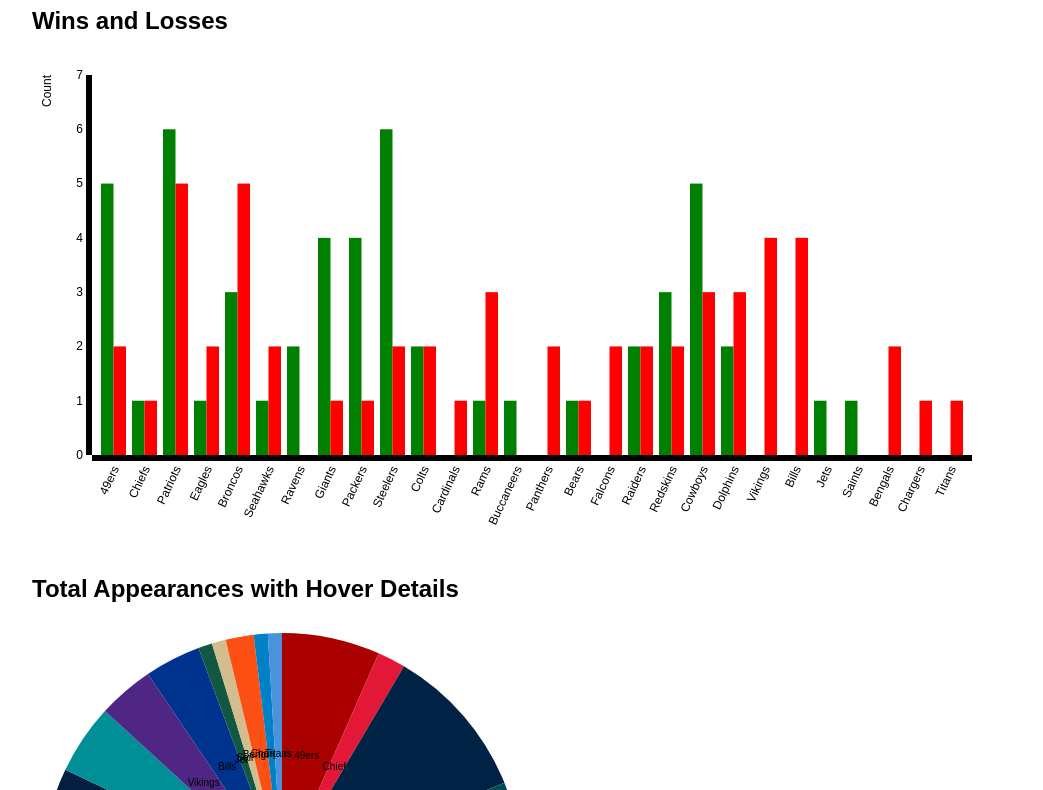
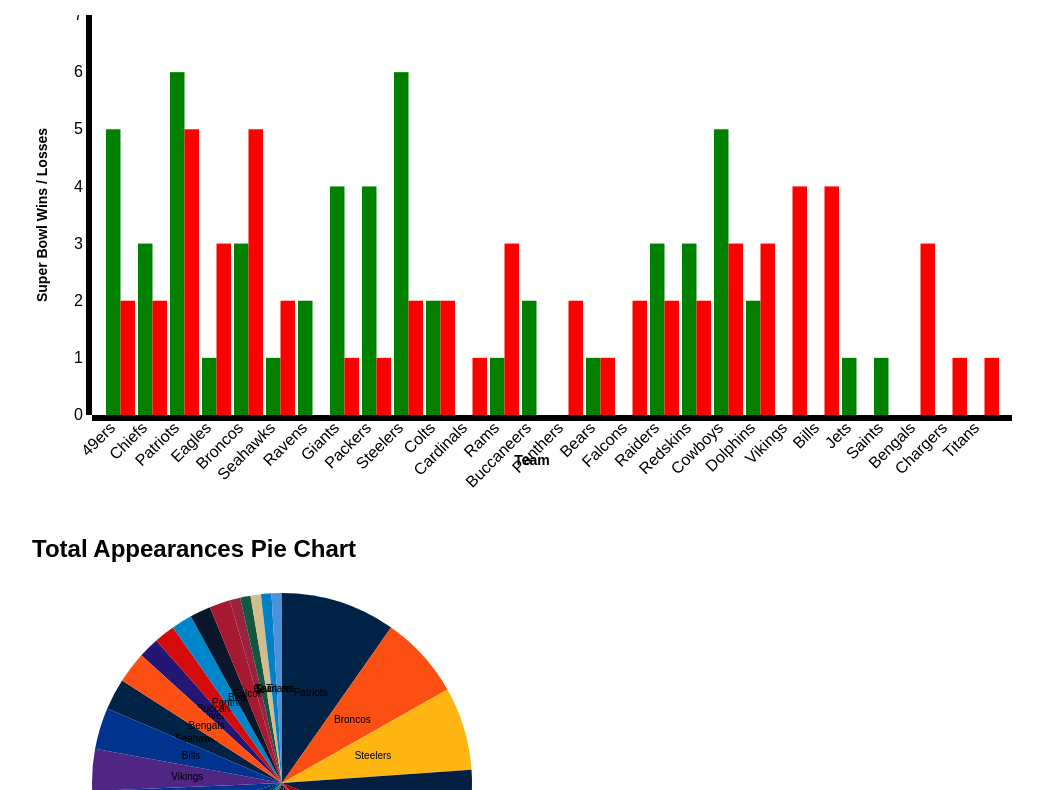
Before and after one commit to greardon42/FinalProject, a plain HTML site: page index.html in a window 1280 px wide. Shown: the part 131-921 px from the top of the page, without its empty margins (8-1051 px from the left). Drawn offline with nearby package versions, Linux system fonts and the light colour scheme.

Commit message:
Update index.html

```diff
--- a/index.html
+++ b/index.html
@@ -1,26 +1,16 @@
-\<html lang="en">
+<html lang="en">
 <head>
   <meta charset="UTF-8">
-  <title>Super Bowl Wins, Losses, and Appearances</title>
+  <title>Super Bowl Visualization</title>
   <script src="https://d3js.org/d3.v3.min.js"></script>
   <style>
     body {
       font-family: sans-serif;
       margin: 40px;
     }
-
-    .bar {
-      fill: steelblue;
-    }
-
-    .bar:hover {
-      fill: orange;
-    }
-
-    .axis text {
-      font-size: 12px;
-    }
-
+    .bar.wins { fill: green; }
+    .bar.losses { fill: red; }
+    .bar:hover { opacity: 0.7; }
     .tooltip {
       position: absolute;
       text-align: left;
@@ -32,26 +22,42 @@
       pointer-events: none;
       opacity: 0;
     }
+    .line {
+      fill: none;
+      stroke-width: 2;
+    }
+    .line.winner { stroke: green; }
+    .line.loser { stroke: red; }
+    .arc:hover {
+      transform: scale(1.05);
+      transition: transform 0.2s;
+    }
+    .axis-label {
+      font-size: 14px;
+      font-weight: bold;
+    }
   </style>
 </head>
 <body>
   <h1>Super Bowl Team Performance</h1>
 
-  <h2>Wins and Losses</h2>
+  <h2>Wins and Losses Bar Chart</h2>
   <div id="bar-chart"></div>
 
-  <h2>Total Appearances with Hover Details</h2>
+  <h2>Total Appearances Pie Chart</h2>
   <div id="pie-chart"></div>
+
+  <h2>Points Scored by Winners and Losers Over the Years</h2>
+  <div id="line-chart"></div>
 
   <div class="tooltip" id="tooltip"></div>
 
   <script>
-    // Data for teams: wins, losses, and team colors
     const teams = [
       { team: "49ers", wins: 5, losses: 2, color: "#AA0000" },
-      { team: "Chiefs", wins: 1, losses: 1, color: "#E31837" },
+      { team: "Chiefs", wins: 3, losses: 2, color: "#E31837" },
       { team: "Patriots", wins: 6, losses: 5, color: "#002244" },
-      { team: "Eagles", wins: 1, losses: 2, color: "#004C54" },
+      { team: "Eagles", wins: 1, losses: 3, color: "#004C54" },
       { team: "Broncos", wins: 3, losses: 5, color: "#FB4F14" },
       { team: "Seahawks", wins: 1, losses: 2, color: "#002244" },
       { team: "Ravens", wins: 2, losses: 0, color: "#241773" },
@@ -61,11 +67,11 @@
       { team: "Colts", wins: 2, losses: 2, color: "#002C5F" },
       { team: "Cardinals", wins: 0, losses: 1, color: "#97233F" },
       { team: "Rams", wins: 1, losses: 3, color: "#003594" },
-      { team: "Buccaneers", wins: 1, losses: 0, color: "#D50A0A" },
+      { team: "Buccaneers", wins: 2, losses: 0, color: "#D50A0A" },
       { team: "Panthers", wins: 0, losses: 2, color: "#0085CA" },
       { team: "Bears", wins: 1, losses: 1, color: "#0B162A" },
       { team: "Falcons", wins: 0, losses: 2, color: "#A71930" },
-      { team: "Raiders", wins: 2, losses: 2, color: "#000000" },
+      { team: "Raiders", wins: 3, losses: 2, color: "#000000" },
       { team: "Redskins", wins: 3, losses: 2, color: "#773141" },
       { team: "Cowboys", wins: 5, losses: 3, color: "#041E42" },
       { team: "Dolphins", wins: 2, losses: 3, color: "#008E97" },
@@ -73,141 +79,215 @@
       { team: "Bills", wins: 0, losses: 4, color: "#00338D" },
       { team: "Jets", wins: 1, losses: 0, color: "#125740" },
       { team: "Saints", wins: 1, losses: 0, color: "#D3BC8D" },
-      { team: "Bengals", wins: 0, losses: 2, color: "#FB4F14" },
+      { team: "Bengals", wins: 0, losses: 3, color: "#FB4F14" },
       { team: "Chargers", wins: 0, losses: 1, color: "#0080C6" },
       { team: "Titans", wins: 0, losses: 1, color: "#4B92DB" }
     ];
 
-    // Tooltip setup
+    const lineChartData = [
+      { year: 1990, winnerPts: 55, loserPts: 10 },
+      { year: 1991, winnerPts: 20, loserPts: 19 },
+      { year: 1992, winnerPts: 37, loserPts: 24 },
+      { year: 1993, winnerPts: 52, loserPts: 17 },
+      { year: 1994, winnerPts: 30, loserPts: 13 },
+      { year: 1995, winnerPts: 49, loserPts: 26 },
+      { year: 1996, winnerPts: 27, loserPts: 17 },
+      { year: 1997, winnerPts: 35, loserPts: 21 },
+      { year: 1998, winnerPts: 31, loserPts: 24 },
+      { year: 1999, winnerPts: 34, loserPts: 19 },
+      { year: 2000, winnerPts: 23, loserPts: 16 },
+      { year: 2001, winnerPts: 34, loserPts: 7 },
+      { year: 2002, winnerPts: 20, loserPts: 17 },
+      { year: 2003, winnerPts: 48, loserPts: 21 },
+      { year: 2004, winnerPts: 32, loserPts: 29 },
+      { year: 2005, winnerPts: 24, loserPts: 21 },
+      { year: 2006, winnerPts: 21, loserPts: 10 },
+      { year: 2007, winnerPts: 29, loserPts: 17 },
+      { year: 2008, winnerPts: 17, loserPts: 14 },
+      { year: 2009, winnerPts: 27, loserPts: 23 },
+      { year: 2010, winnerPts: 31, loserPts: 17 },
+      { year: 2011, winnerPts: 31, loserPts: 25 },
+      { year: 2012, winnerPts: 21, loserPts: 17 },
+      { year: 2013, winnerPts: 34, loserPts: 31 },
+      { year: 2014, winnerPts: 43, loserPts: 8 },
+      { year: 2015, winnerPts: 28, loserPts: 24 },
+      { year: 2016, winnerPts: 24, loserPts: 10 },
+      { year: 2017, winnerPts: 34, loserPts: 28 },
+      { year: 2018, winnerPts: 41, loserPts: 33 },
+      { year: 2019, winnerPts: 13, loserPts: 3 },
+      { year: 2020, winnerPts: 31, loserPts: 20 }
+    ];
+
     const tooltip = d3.select("#tooltip");
 
-    // BAR CHART SETUP
-    const margin = { top: 20, right: 20, bottom: 100, left: 60 };
-    const width = 960 - margin.left - margin.right;
-    const height = 500 - margin.top - margin.bottom;
+    // --- Bar Chart ---
+    const barWidth = 1000, barHeight = 450;
+    const svgBar = d3.select("#bar-chart").append("svg")
+      .attr("width", barWidth)
+      .attr("height", barHeight + 50);
 
     const x = d3.scale.ordinal()
-                .rangeRoundBands([0, width], 0.2)
+      .rangeRoundBands([60, barWidth - 20], 0.1)
       .domain(teams.map(d => d.team));
 
     const y = d3.scale.linear()
-                .range([height, 0])
+      .range([barHeight - 50, 0])
       .domain([0, d3.max(teams, d => Math.max(d.wins, d.losses)) + 1]);
 
-    const xAxis = d3.svg.axis().scale(x).orient("bottom");
-    const yAxis = d3.svg.axis().scale(y).orient("left");
-
-    const svg = d3.select("#bar-chart").append("svg")
-                  .attr("width", width + margin.left + margin.right)
-                  .attr("height", height + margin.top + margin.bottom)
-                .append("g")
-                  .attr("transform", `translate(${margin.left},${margin.top})`);
-
-    // Create x-axis and y-axis
-    svg.append("g")
-       .attr("class", "x axis")
-       .attr("transform", `translate(0,${height})`)
-       .call(xAxis)
-       .selectAll("text")
-         .style("text-anchor", "end")
-         .attr("dx", "-0.8em")
-         .attr("dy", "0.15em")
-         .attr("transform", "rotate(-65)");
-
-    svg.append("g")
-       .attr("class", "y axis")
-       .call(yAxis)
-     .append("text")
-       .attr("transform", "rotate(-90)")
-       .attr("y", -50)
-       .attr("dy", ".71em")
-       .style("text-anchor", "end")
-       .text("Count");
-
-    // Add bars for Wins and Losses
-    svg.selectAll(".bar.wins")
+    svgBar.selectAll(".bar.wins")
       .data(teams)
       .enter().append("rect")
       .attr("class", "bar wins")
       .attr("x", d => x(d.team))
       .attr("width", x.rangeBand() / 2)
       .attr("y", d => y(d.wins))
-      .attr("height", d => height - y(d.wins))
-      .style("fill", "green")
+      .attr("height", d => barHeight - 50 - y(d.wins))
       .on("mouseover", d => {
-        tooltip.transition().duration(200).style("opacity", 0.9);
-        tooltip.html(`<strong>${d.team}</strong><br/>Wins: ${d.wins}`)
-               .style("left", `${d3.event.pageX + 10}px`)
-               .style("top", `${d3.event.pageY - 30}px`);
+        tooltip.style("opacity", 1).html(`${d.team}<br>Wins: ${d.wins}`);
       })
-      .on("mouseout", () => {
-        tooltip.transition().duration(500).style("opacity", 0);
-      });
+      .on("mousemove", () => tooltip.style("left", (d3.event.pageX + 10) + "px")
+        .style("top", (d3.event.pageY - 28) + "px"))
+      .on("mouseout", () => tooltip.style("opacity", 0));
 
-    svg.selectAll(".bar.losses")
+    svgBar.selectAll(".bar.losses")
       .data(teams)
       .enter().append("rect")
       .attr("class", "bar losses")
       .attr("x", d => x(d.team) + x.rangeBand() / 2)
       .attr("width", x.rangeBand() / 2)
       .attr("y", d => y(d.losses))
-      .attr("height", d => height - y(d.losses))
-      .style("fill", "red")
+      .attr("height", d => barHeight - 50 - y(d.losses))
       .on("mouseover", d => {
-        tooltip.transition().duration(200).style("opacity", 0.9);
-        tooltip.html(`<strong>${d.team}</strong><br/>Losses: ${d.losses}`)
-               .style("left", `${d3.event.pageX + 10}px`)
-               .style("top", `${d3.event.pageY - 30}px`);
+        tooltip.style("opacity", 1).html(`${d.team}<br>Losses: ${d.losses}`);
       })
-      .on("mouseout", () => {
-        tooltip.transition().duration(500).style("opacity", 0);
-      });
+      .on("mousemove", () => tooltip.style("left", (d3.event.pageX + 10) + "px")
+        .style("top", (d3.event.pageY - 28) + "px"))
+      .on("mouseout", () => tooltip.style("opacity", 0));
 
-    // PIE CHART SETUP
-    const pieWidth = 500, pieHeight = 500, radius = Math.min(pieWidth, pieHeight) / 2;
+    svgBar.append("g")
+      .attr("transform", `translate(0,${barHeight - 50})`)
+      .call(d3.svg.axis().scale(x).orient("bottom"))
+      .selectAll("text")
+      .style("text-anchor", "end")
+      .attr("transform", "rotate(-45)")
+      .attr("dx", "-0.8em")
+      .attr("dy", "-0.15em");
+
+    svgBar.append("g")
+      .attr("transform", `translate(60,0)`)
+      .call(d3.svg.axis().scale(y).orient("left"));
+
+    svgBar.append("text")
+      .attr("x", barWidth / 2)
+      .attr("y", barHeight)
+      .attr("text-anchor", "middle")
+      .attr("class", "axis-label")
+      .text("Team");
+
+    svgBar.append("text")
+      .attr("transform", "rotate(-90)")
+      .attr("y", 15)
+      .attr("x", -barHeight / 2 + 25)
+      .attr("text-anchor", "middle")
+      .attr("class", "axis-label")
+      .text("Super Bowl Wins / Losses");
+
+    // --- Pie Chart ---
+    const pieWidth = 500, pieHeight = 400, radius = Math.min(pieWidth, pieHeight) / 2;
     const arc = d3.svg.arc().outerRadius(radius - 10).innerRadius(0);
-    const pie = d3.layout.pie().sort(null).value(d => d.wins + d.losses);
+    const arcHover = d3.svg.arc().outerRadius(radius).innerRadius(0);
+    const pie = d3.layout.pie().value(d => d.wins + d.losses);
 
-    const pieSvg = d3.select("#pie-chart").append("svg")
+    const svgPie = d3.select("#pie-chart").append("svg")
       .attr("width", pieWidth)
       .attr("height", pieHeight)
       .append("g")
-                     .attr("transform", `translate(${pieWidth / 2},${pieHeight / 2})`);
+      .attr("transform", `translate(${pieWidth / 2}, ${pieHeight / 2})`);
 
-    const arcs = pieSvg.selectAll(".arc")
+    const g = svgPie.selectAll(".arc")
       .data(pie(teams))
       .enter().append("g")
       .attr("class", "arc");
 
-    arcs.append("path")
+    g.append("path")
       .attr("d", arc)
-        .style("fill", d => d.data.color)
+      .attr("fill", d => d.data.color)
       .on("mouseover", function(d) {
-          d3.select(this)
-            .transition().duration(200)
-            .style("opacity", 0.7)
-            .attr("transform", "scale(1.05)");
-
-          tooltip.transition().duration(200).style("opacity", 1);
-          tooltip.html(`<strong>${d.data.team}</strong><br/>Appearances: ${d.data.wins + d.data.losses}<br/>Wins: ${d.data.wins}<br/>Losses: ${d.data.losses}`)
-                 .style("left", `${d3.event.pageX + 10}px`)
-                 .style("top", `${d3.event.pageY - 28}px`);
+        d3.select(this).transition().duration(200).attr("d", arcHover);
+        tooltip.style("opacity", 1).html(`${d.data.team}<br>Appearances: ${d.data.wins + d.data.losses}`);
       })
+      .on("mousemove", () => tooltip.style("left", (d3.event.pageX + 10) + "px")
+        .style("top", (d3.event.pageY - 28) + "px"))
       .on("mouseout", function() {
-          d3.select(this)
-            .transition().duration(200)
-            .style("opacity", 1)
-            .attr("transform", "scale(1)");
-
-          tooltip.transition().duration(500).style("opacity", 0);
+        d3.select(this).transition().duration(200).attr("d", arc);
+        tooltip.style("opacity", 0);
       });
 
-    arcs.append("text")
+    g.append("text")
       .attr("transform", d => `translate(${arc.centroid(d)})`)
       .attr("dy", ".35em")
       .style("text-anchor", "middle")
       .style("font-size", "10px")
       .text(d => d.data.team);
+
+    // --- Line Chart ---
+    const marginLine = { top: 20, right: 20, bottom: 50, left: 60 },
+          widthLine = 900 - marginLine.left - marginLine.right,
+          heightLine = 400 - marginLine.top - marginLine.bottom;
+
+    const svgLine = d3.select("#line-chart").append("svg")
+      .attr("width", widthLine + marginLine.left + marginLine.right)
+      .attr("height", heightLine + marginLine.top + marginLine.bottom)
+      .append("g")
+      .attr("transform", `translate(${marginLine.left},${marginLine.top})`);
+
+    const xLine = d3.scale.linear()
+      .range([0, widthLine])
+      .domain(d3.extent(lineChartData, d => d.year));
+
+    const yLine = d3.scale.linear()
+      .range([heightLine, 0])
+      .domain([0, d3.max(lineChartData, d => Math.max(d.winnerPts, d.loserPts))]);
+
+    const lineWinner = d3.svg.line()
+      .x(d => xLine(d.year))
+      .y(d => yLine(d.winnerPts));
+
+    const lineLoser = d3.svg.line()
+      .x(d => xLine(d.year))
+      .y(d => yLine(d.loserPts));
+
+    svgLine.append("path")
+      .datum(lineChartData)
+      .attr("class", "line winner")
+      .attr("d", lineWinner);
+
+    svgLine.append("path")
+      .datum(lineChartData)
+      .attr("class", "line loser")
+      .attr("d", lineLoser);
+
+    svgLine.append("g")
+      .attr("transform", `translate(0,${heightLine})`)
+      .call(d3.svg.axis().scale(xLine).orient("bottom").tickFormat(d3.format("d")));
+
+    svgLine.append("g")
+      .call(d3.svg.axis().scale(yLine).orient("left"));
+
+    svgLine.append("text")
+      .attr("x", widthLine / 2)
+      .attr("y", heightLine + 40)
+      .attr("text-anchor", "middle")
+      .attr("class", "axis-label")
+      .text("Year");
+
+    svgLine.append("text")
+      .attr("transform", "rotate(-90)")
+      .attr("y", -40)
+      .attr("x", -heightLine / 2)
+      .attr("text-anchor", "middle")
+      .attr("class", "axis-label")
+      .text("Points Scored");
   </script>
 </body>
 </html>
```
Lines whose indentation alone changed are shown as unchanged.
